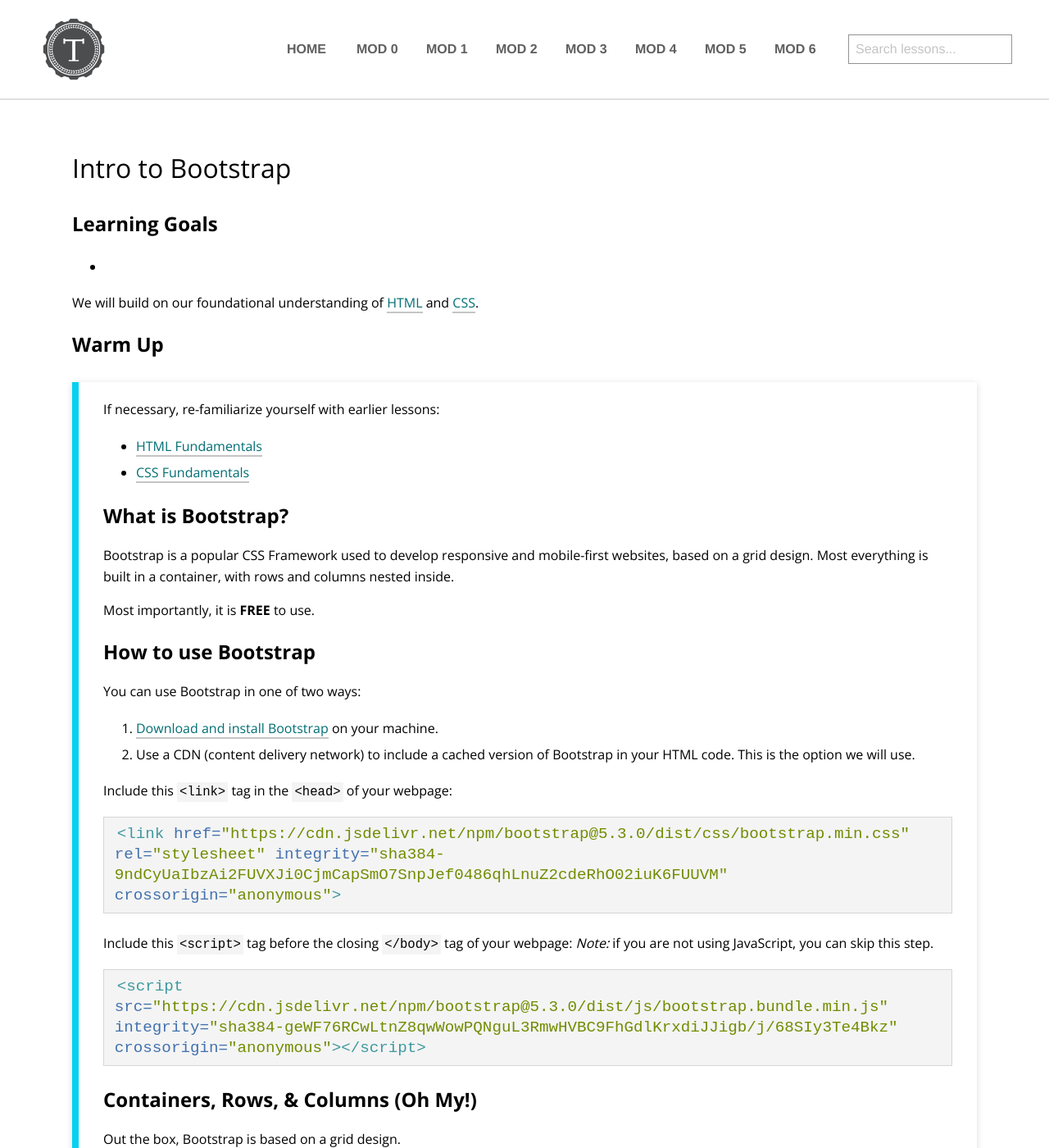
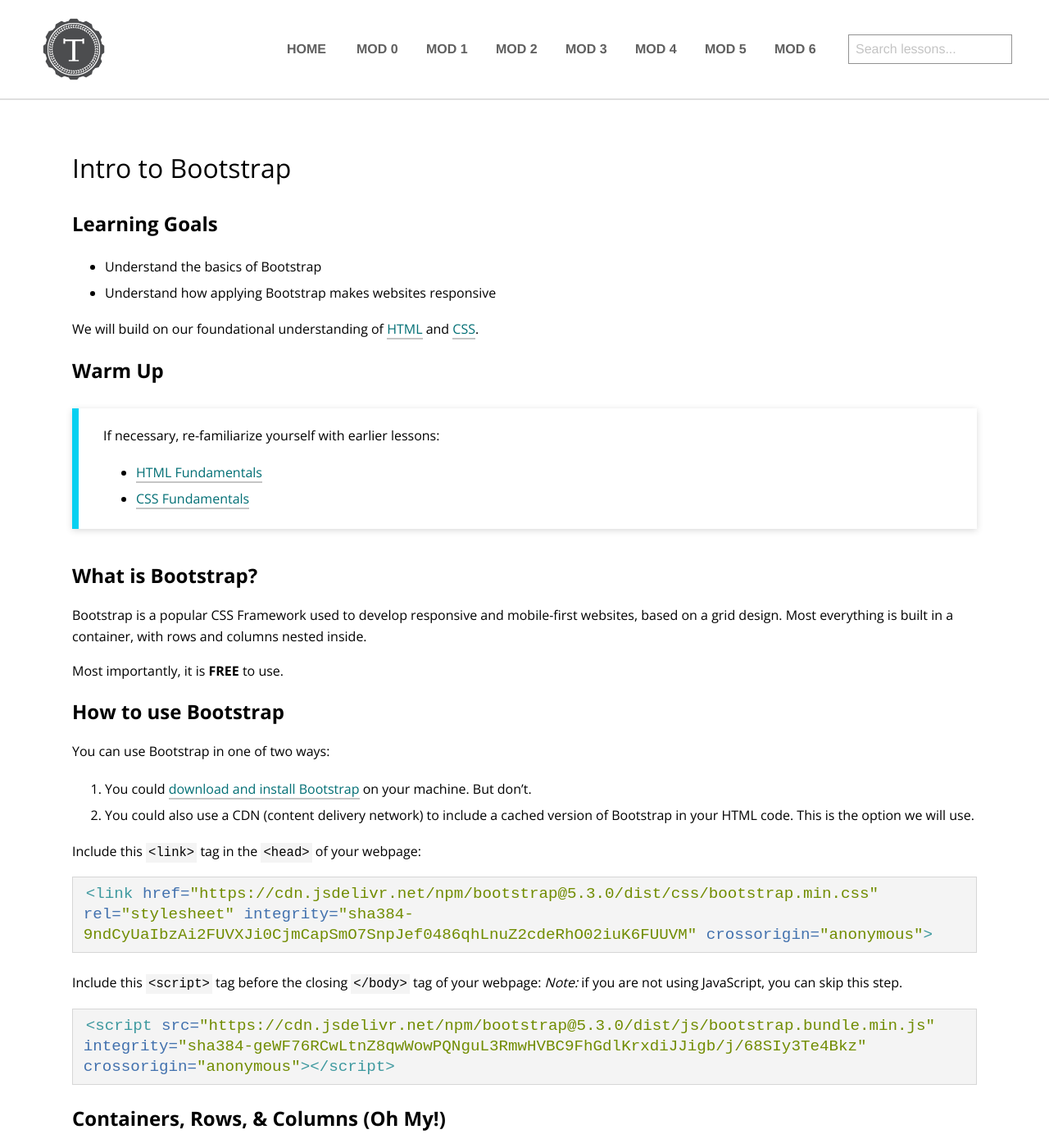
Before and after one commit to turingschool/launch-curriculum, a Jekyll site: the page built from module3/lessons/Week5/IntroToBootstrap.md, in a window 1280 px wide and 1400 px high. Shown: the whole window at 82% size. Built offline with Jekyll 4.4.1, drawn with Linux system fonts in a browser that asks for light colours; nearby versions of some CDN libraries; comment, search, counter and statistics services are not loaded; some of the changed text lies outside the part shown.

Commit message:
Changes per GitHub review

````diff
--- a/module3/lessons/Week5/IntroToBootstrap.md
+++ b/module3/lessons/Week5/IntroToBootstrap.md
@@ -4,7 +4,8 @@
 ---
 
 ## Learning Goals
--
+- Understand the basics of Bootstrap
+- Understand how applying Bootstrap makes websites responsive
 
 We will build on our foundational understanding of [HTML](/module3/lessons/week1/HTMLFundamentals) and [CSS](/module3/lessons/week1/CSSFundamentals).
 
@@ -15,6 +16,7 @@
 If necessary, re-familiarize yourself with earlier lessons:
 * [HTML Fundamentals](/module3/lessons/week1/HTMLFundamentals)
 * [CSS Fundamentals](/module3/lessons/week1/CSSFundamentals)
+</section>
 
 ## What is Bootstrap?
 
@@ -25,8 +27,8 @@
 ## How to use Bootstrap
 
 You can use Bootstrap in one of two ways:
-1. [Download and install Bootstrap](https://getbootstrap.com/docs/5.3/getting-started/download/) on your machine.
-1. Use a CDN (content delivery network) to include a cached version of Bootstrap in your HTML code. This is the option we will use.
+1. You could [download and install Bootstrap](https://getbootstrap.com/docs/5.3/getting-started/download/) on your machine. But don't.
+1. You could also use a CDN (content delivery network) to include a cached version of Bootstrap in your HTML code. This is the option we will use.
 
 Include this `<link>` tag in the `<head>` of your webpage:
 ```html
@@ -84,15 +86,20 @@
 
 The beauty of Bootstrap is that you attach classes to HTML tags, and the magic just... happens.
 
+Ok, it's not "magic" (says Megan). The classes that we attach to the HTML tags correspond with pre-existing CSS styling rules in Bootstrap. In fact, if you opened the Bootstrap link added to the `<head>` tag of the example website, you will find a ginormous CSS file.
+
 For example:
 ```html
 <h2 class="bg-danger text-white rounded p-2">London</h2>
 ```
+
 There are four classes attached to this `<h2>` tag:
 * `bg-danger` turns the background (bg) of this heading red (red means danger, right?)
 * `text-white` makes the text white (this is the obvious one)
 * `rounded` curls up the corners of the heading (look closely)
 * `p-2` adds some padding inside the heading (the bigger the number, the bigger the cushion)
+
+![London Heading](assets/images/module3/Week5/LondonHeader.png)
 
 Let's talk about the container a bit:
 
````
Also changed, not shown: other parts of module3/lessons/Week5/IntroToBootstrap.md (+1 -4 lines), module3/index.md (+1 -1 lines), assets/images/module3/Week5/LondonHeader.png (added), assets/images/module3/Week5/OlympicPhoneSmall.png (added), 1 other file.
